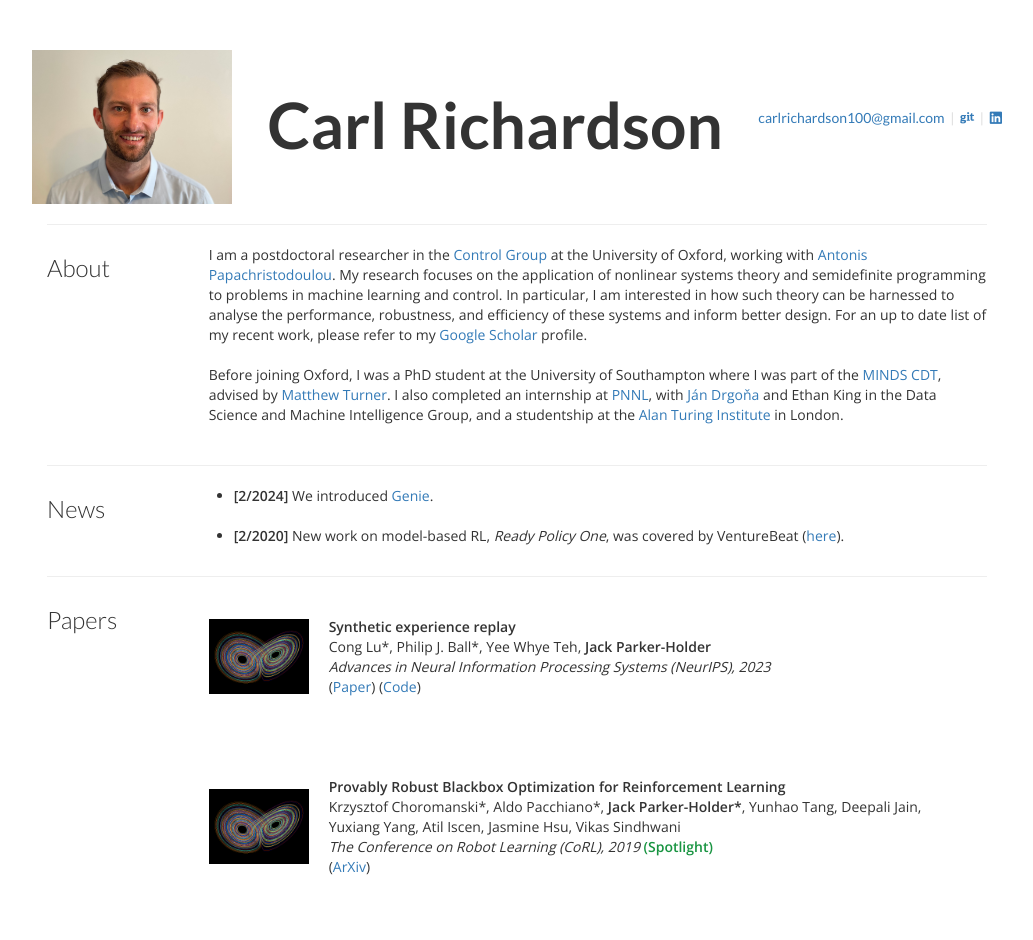
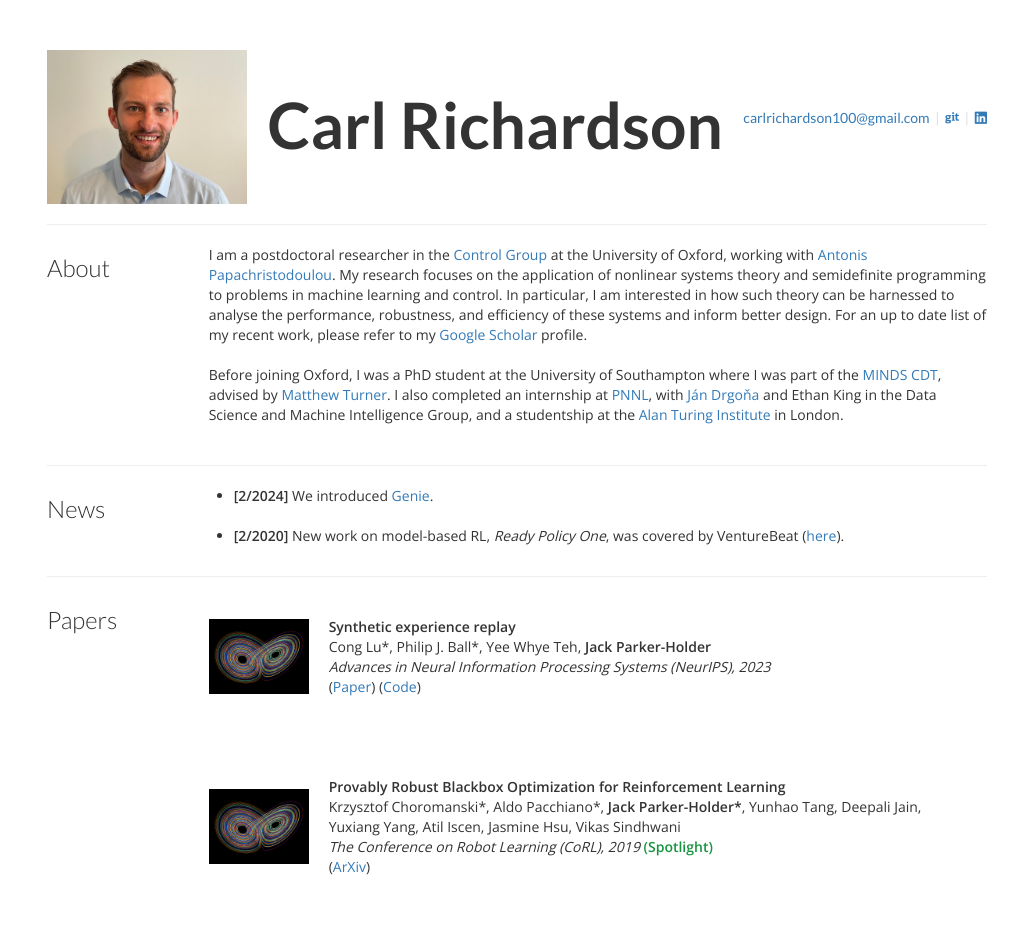
Before and after one commit to CR-Richardson/CR-Richardson.github.io, a plain HTML site: page index.html in a window 1280 px wide. Shown: the top 940 px of the page, without its empty margins (123-1156 px from the left). Drawn offline with nearby package versions, Linux system fonts and the light colour scheme.

Commit message:
Update index.html

```diff
--- a/index.html
+++ b/index.html
@@ -31,7 +31,7 @@
 <body>
     <div class="container">
         <div class="row">
-            <div class="col-sm-16">
+            <div class="col-sm-12">
     	      <img src="img/Headshot.jpg" alt="CRR :)" class="headshot">
     	      <br/>
                     <h1>Carl Richardson
```
